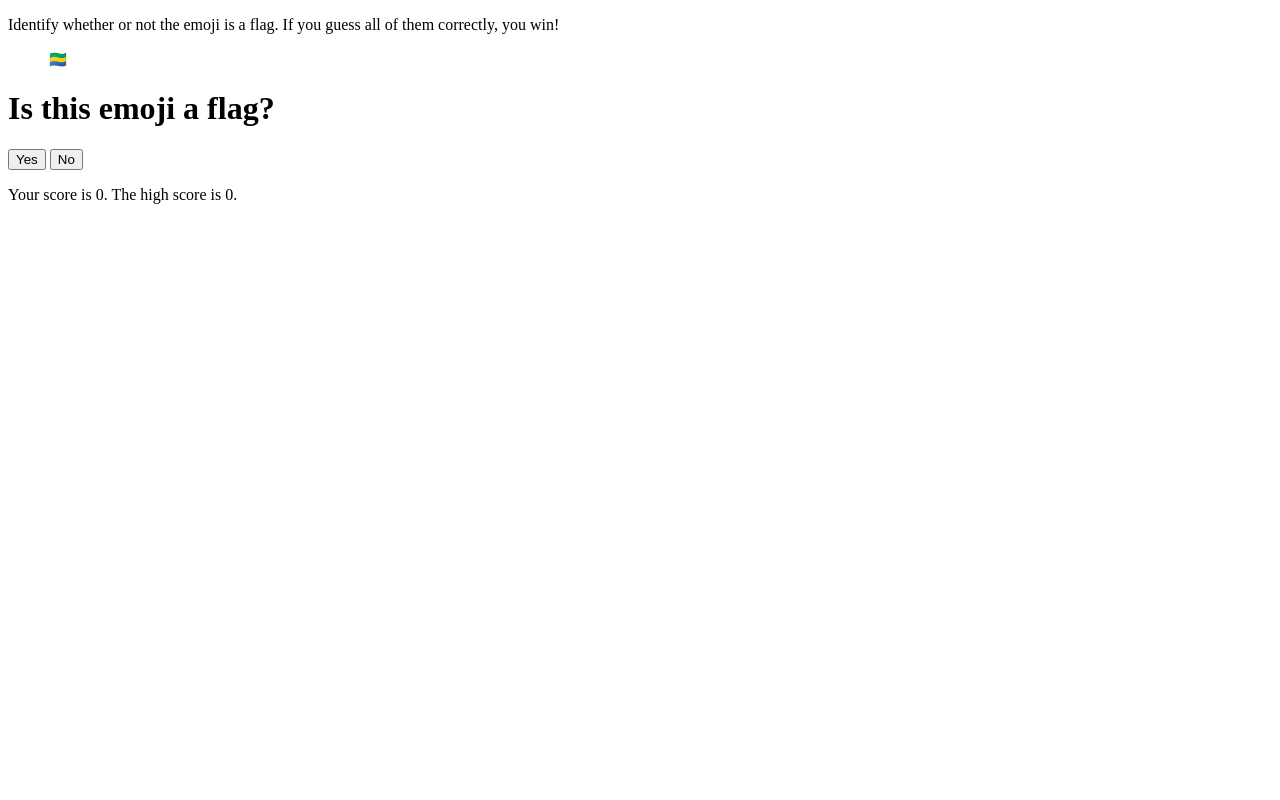
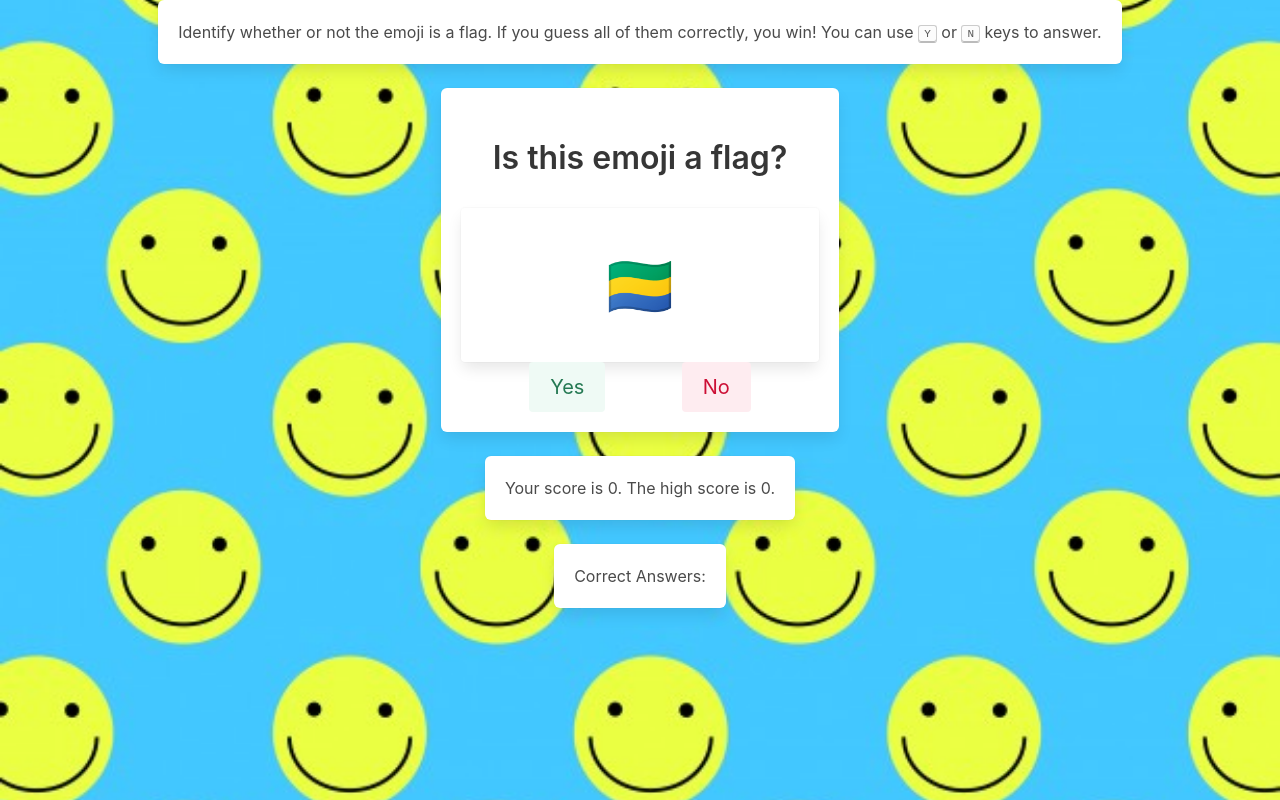
Before and after one commit to amlaffoon/flag-game, a plain HTML site: page index.html in a window 1280 px wide. Drawn offline with nearby package versions, Linux system fonts and the light colour scheme.

Commit message:
reorganized html

```diff
--- a/index.html
+++ b/index.html
@@ -5,42 +5,55 @@
     <meta charset="UTF-8">
     <meta http-equiv="X-UA-Compatible" content="IE=edge">
     <meta name="viewport" content="width=device-width, initial-scale=1.0">
+    <link rel="stylesheet" href="https://cdn.jsdelivr.net/npm/bulma@0.9.4/css/bulma.min.css">
+    <link rel="stylesheet" href="styles.css">
     <title>Flags</title>
 </head>
 
 <body>
-    <main>
-        <div>
+    <main class="main">
+        <div class="box">
             <p>
-                Identify whether or not the emoji is a flag. If you guess all of them correctly, you win!
+                Identify whether or not the emoji is a flag. If you guess all of them correctly, you win! You can use
+                <kbd>Y</kbd> or <kbd>N</kbd> keys to answer.
             </p>
         </div>
-        <div>
-            <!--display emojis here-->
-            <figure id="emojifig">
 
-            </figure>
-        </div>
-        <div>
-            <h1>
-                Is this emoji a flag?
-            </h1>
-        </div>
-        <div>
-            <section>
-                <button id="ybtn" onclick="handleAnswer(true)">
+        <div class="box">
+
+            <div class="gametitle">
+                <h1 class="title">
+                    Is this emoji a flag?
+                </h1>
+            </div>
+
+            <div class="card">
+                <div class="card-image">
+                    <figure class="image" id="emojifig"></figure>
+                </div>
+            </div>
+
+
+            <section class="buttons">
+                <button class="button is-success is-light is-medium is-responsive" id="ybtn"
+                    onclick="handleAnswer(true)">
                     Yes
                 </button>
-                <button id="nbtn" onclick="handleAnswer(false)">
+                <button class="button is-danger is-light is-medium is-responsive" id="nbtn"
+                    onclick="handleAnswer(false)">
                     No
                 </button>
             </section>
+
         </div>
-        <div>
+
+        <div class="scores box">
             <p id="score"></p>
-            <p id="answers">
+        </div>
 
-            </p>
+        <div class="box answers">
+            <p>Correct Answers:</p>
+            <p id="answers"></p>
         </div>
     </main>
     <script type="module" src="./game.js"></script>
```
